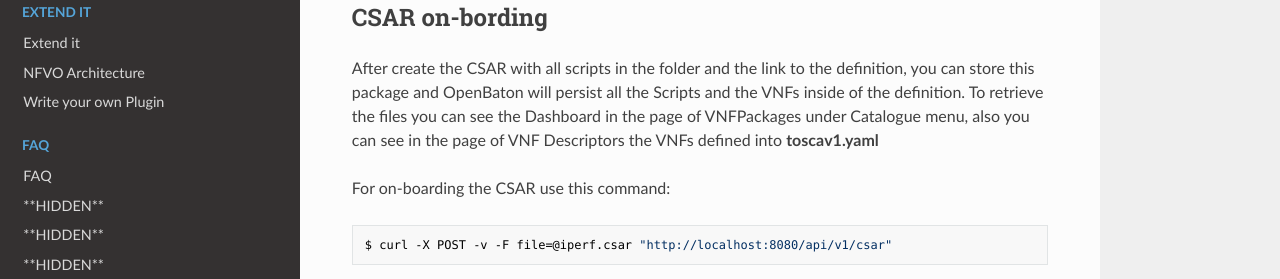
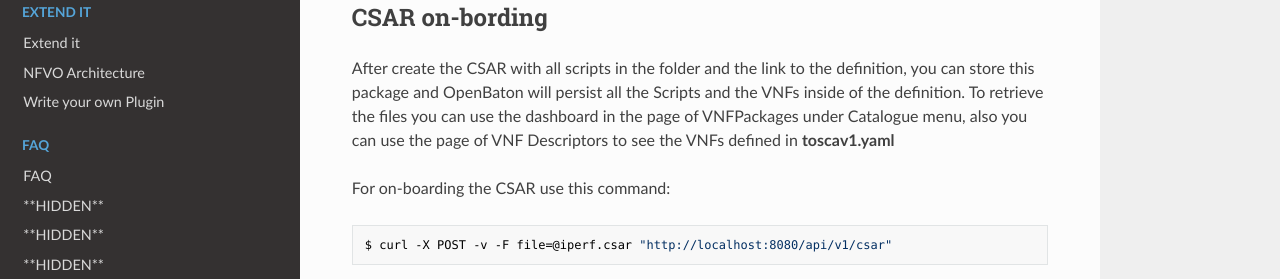
Before and after one commit to openbaton/docs, an MkDocs documentation site: the page built from docs/tosca-CSAR-onboarding.md, in a window 1280 px wide and 900 px high, scrolled down 2168 px. Shown: the part 490-769 px from the top of the window. Built offline with MkDocs 1.6.1, drawn with Linux system fonts in a browser that asks for light colours; nearby versions of some CDN libraries; old or Windows-style settings are respelled for this version of MkDocs; some of the changed text lies outside the part shown.

Commit message:
Fixed typos

```diff
--- a/docs/tosca-CSAR-onboarding.md
+++ b/docs/tosca-CSAR-onboarding.md
@@ -157,7 +157,7 @@
 ## CSAR on-bording
 
 After create the CSAR with all scripts in the folder and the link to the definition, you can store this package and OpenBaton will persist all the Scripts and the VNFs inside of the definition.
-To retrieve the files you can see the Dashboard in the page of VNFPackages under Catalogue menu, also you can see in the page of VNF Descriptors the VNFs defined into **toscav1.yaml**
+To retrieve the files you can use the dashboard in the page of VNFPackages under Catalogue menu, also you can use the page of VNF Descriptors to see the VNFs defined in **toscav1.yaml**
 
 For on-boarding the CSAR use this command:
 
```
Also changed, not shown: other parts of docs/tosca-CSAR-onboarding.md (+1 -1 lines).
